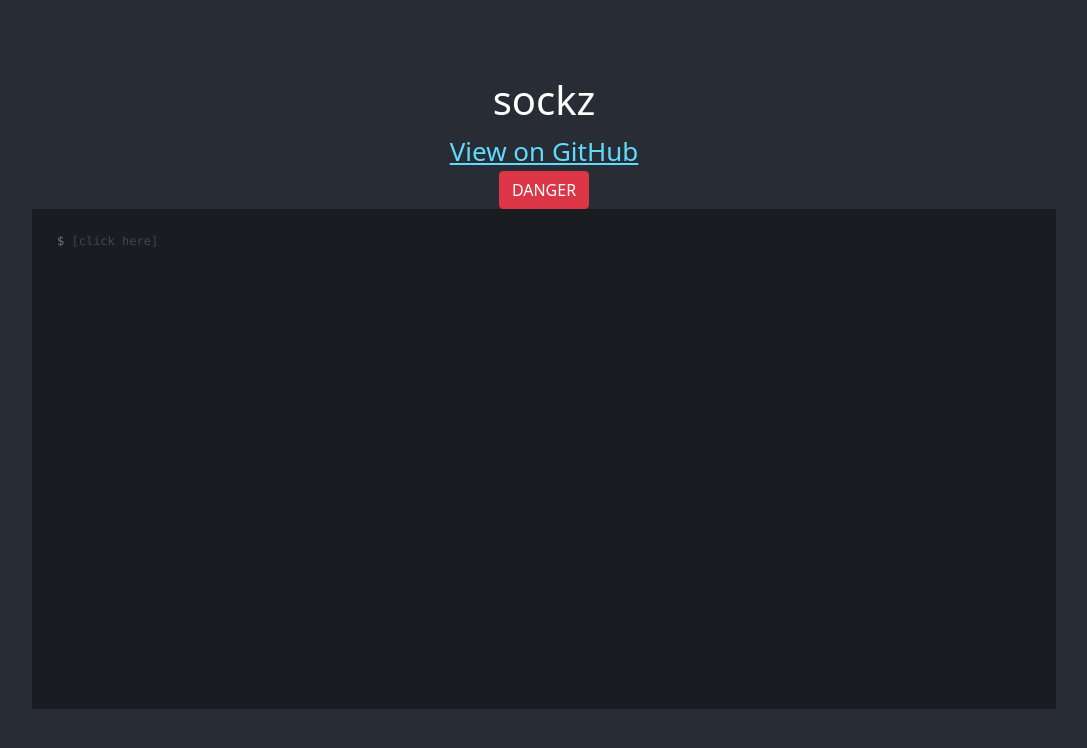
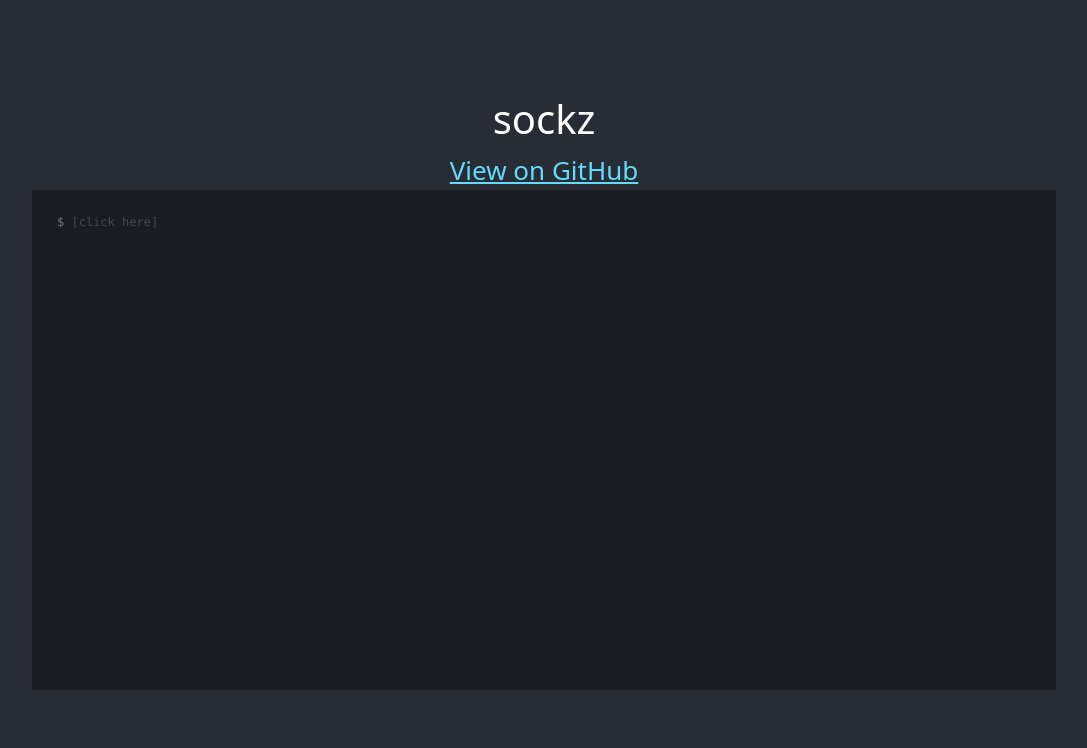
Before and after one commit to cmr1/sockz-site, a React (Create React App) app: page / in a window 1280 px wide. Shown: the top 748 px of the page, without its empty margins (96-1183 px from the left). Built offline with nearby package versions, Linux system fonts and the light colour scheme.

Commit message:
Cleanup test button

```diff
--- a/src/App.tsx
+++ b/src/App.tsx
@@ -1,7 +1,7 @@
 import React from 'react';
 import Console from './components/Console';
 // import logo from './logo.svg';
-import { Button } from 'reactstrap';
+// import { Button } from 'reactstrap';
 import 'bootstrap/dist/css/bootstrap.min.css';
 import './App.css';
 
@@ -18,7 +18,6 @@
         >
           View on GitHub
         </a>
-        <Button color='danger'>DANGER</Button>
         <Console />
       </header>
     </div>
```
